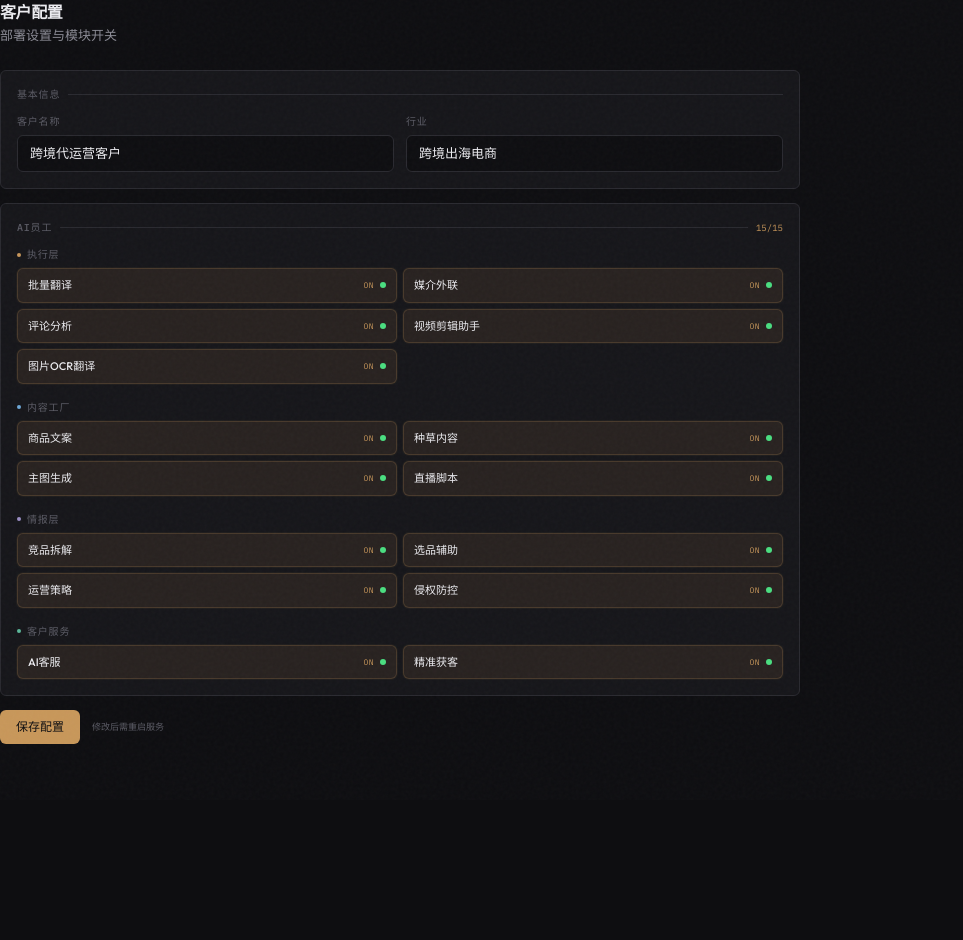
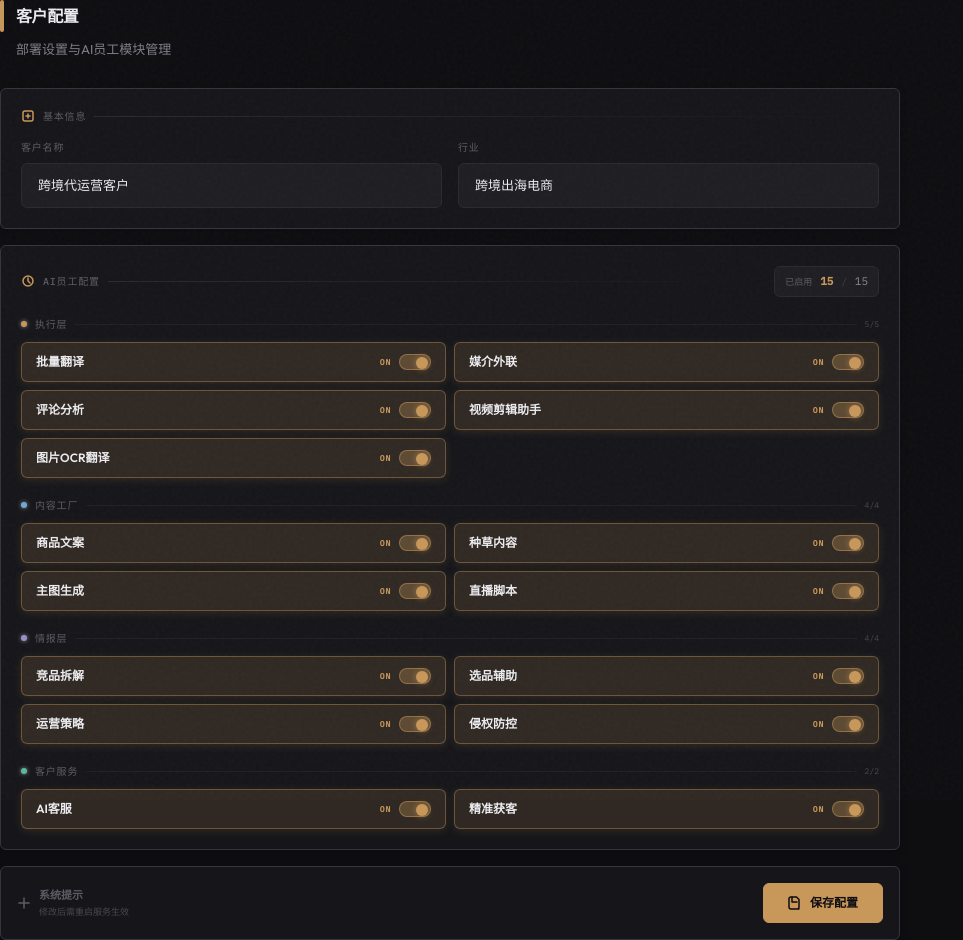
Before and after one commit to zacharyxpku-boop/wenai, a Next.js app: page /settings in a window 1280 px wide. Shown: the whole page, without its empty margins (0-963 px from the left). Before the commit the page ends 800 px from the top, so only its background shows below. Built offline with nearby package versions, Linux system fonts and the light colour scheme; no server answers.

Commit message:
feat(ui): enhance settings page - toggle switches, category counters, refined save button

```diff
--- a/src/app/settings/page.tsx
+++ b/src/app/settings/page.tsx
@@ -46,82 +46,109 @@ export default function SettingsPage() {
   const totalCount = modulesConfig.modules.length;
 
   return (
-    <div className="max-w-[800px] animate-fade-up">
+    <div className="max-w-[900px] animate-fade-up">
       {/* Header */}
-      <div className="mb-6">
-        <h1 className="text-base font-semibold text-text-primary tracking-tight font-[family-name:var(--font-outfit)]">
-          客户配置
-        </h1>
-        <p className="text-[13px] text-text-secondary mt-0.5">
-          部署设置与模块开关
+      <div className="mb-7">
+        <div className="flex items-center gap-3 mb-2">
+          <div className="w-1 h-8 bg-accent rounded-full" />
+          <h1 className="text-[16px] font-bold text-text-primary tracking-tight font-[family-name:var(--font-outfit)]">
+            客户配置
+          </h1>
+        </div>
+        <p className="text-[13px] text-text-secondary/90 ml-4">
+          部署设置与AI员工模块管理
         </p>
       </div>
 
       {/* Client info */}
-      <div className="bg-bg-surface border border-border-subtle rounded-md p-4 mb-3.5">
-        <div className="flex items-center gap-2 mb-3">
-          <span className="label-mono">基本信息</span>
-          <div className="flex-1 h-px bg-border-subtle" />
+      <div className="bg-bg-surface border border-border-default rounded-md p-5 mb-4 shadow-[0_2px_8px_rgba(0,0,0,0.2)]">
+        <div className="flex items-center gap-2 mb-4">
+          <svg width="14" height="14" viewBox="0 0 14 14" fill="none" className="text-accent">
+            <rect x="2" y="2" width="10" height="10" rx="2" stroke="currentColor" strokeWidth="1.5"/>
+            <path d="M7 5v4M5 7h4" stroke="currentColor" strokeWidth="1.5" strokeLinecap="round"/>
+          </svg>
+          <span className="label-mono text-[10px] font-bold">基本信息</span>
+          <div className="flex-1 h-px bg-gradient-to-r from-border-subtle to-transparent" />
         </div>
-        <div className="grid grid-cols-1 sm:grid-cols-2 gap-3">
+        <div className="grid grid-cols-1 sm:grid-cols-2 gap-4">
           <div>
-            <label className="label-mono block mb-1.5">客户名称</label>
+            <label className="label-mono block mb-2 text-[9px] font-semibold">客户名称</label>
             <input
               type="text"
               value={config.clientName}
               onChange={e => setConfig(prev => ({ ...prev, clientName: e.target.value }))}
-              className="w-full bg-bg-root border border-border-subtle rounded-md px-3 py-2 text-[13px] text-text-primary transition-all focus:border-accent focus:shadow-[0_0_0_1px_rgba(200,151,90,0.2)]"
+              className="w-full bg-bg-raised border border-border-subtle rounded-md px-4 py-3 text-[13px] text-text-primary transition-all focus:border-accent focus:bg-bg-surface focus:shadow-[0_0_0_2px_rgba(200,151,90,0.15)]"
             />
           </div>
           <div>
-            <label className="label-mono block mb-1.5">行业</label>
+            <label className="label-mono block mb-2 text-[9px] font-semibold">行业</label>
             <input
               type="text"
               value={config.industry}
               onChange={e => setConfig(prev => ({ ...prev, industry: e.target.value }))}
-              className="w-full bg-bg-root border border-border-subtle rounded-md px-3 py-2 text-[13px] text-text-primary transition-all focus:border-accent focus:shadow-[0_0_0_1px_rgba(200,151,90,0.2)]"
+              className="w-full bg-bg-raised border border-border-subtle rounded-md px-4 py-3 text-[13px] text-text-primary transition-all focus:border-accent focus:bg-bg-surface focus:shadow-[0_0_0_2px_rgba(200,151,90,0.15)]"
             />
           </div>
         </div>
       </div>
 
       {/* Module toggles */}
-      <div className="bg-bg-surface border border-border-subtle rounded-md p-4 mb-3.5">
-        <div className="flex items-center gap-2 mb-3">
-          <span className="label-mono">AI员工</span>
-          <div className="flex-1 h-px bg-border-subtle" />
-          <span className="text-[9px] font-mono text-accent tabular-nums">{enabledCount}/{totalCount}</span>
+      <div className="bg-bg-surface border border-border-default rounded-md p-5 mb-4 shadow-[0_2px_8px_rgba(0,0,0,0.2)]">
+        <div className="flex items-center gap-2 mb-5">
+          <svg width="14" height="14" viewBox="0 0 14 14" fill="none" className="text-accent">
+            <circle cx="7" cy="7" r="5" stroke="currentColor" strokeWidth="1.5"/>
+            <path d="M7 4v3l2 2" stroke="currentColor" strokeWidth="1.5" strokeLinecap="round"/>
+          </svg>
+          <span className="label-mono text-[10px] font-bold">AI员工配置</span>
+          <div className="flex-1 h-px bg-gradient-to-r from-border-subtle to-transparent" />
+          <div className="flex items-center gap-2 bg-bg-raised border border-border-subtle rounded-md px-2.5 py-1.5">
+            <span className="text-[9px] font-mono text-text-tertiary">已启用</span>
+            <span className="text-[11px] font-mono text-accent font-bold tabular-nums">{enabledCount}</span>
+            <span className="text-[9px] font-mono text-text-tertiary/60">/</span>
+            <span className="text-[11px] font-mono text-text-secondary tabular-nums">{totalCount}</span>
+          </div>
         </div>
 
         {modulesConfig.categories.map(cat => {
           const catModules = modulesConfig.modules.filter(m => m.category === cat.id);
+          const catEnabled = catModules.filter(m => config.enabledModules.includes(m.id)).length;
           return (
-            <div key={cat.id} className="mb-4 last:mb-0">
-              <div className="flex items-center gap-1.5 mb-1.5">
-                <div className={`w-1 h-1 rounded-full ${catDotColors[cat.id] || 'bg-text-tertiary'}`} />
-                <span className="label-mono text-[9px]">
+            <div key={cat.id} className="mb-5 last:mb-0">
+              <div className="flex items-center gap-2 mb-2.5">
+                <div className={`w-1.5 h-1.5 rounded-full ${catDotColors[cat.id] || 'bg-text-tertiary'} shadow-[0_0_4px_currentColor]`} style={{ color: `var(--color-cat-${cat.id})` }} />
+                <span className="label-mono text-[9px] font-semibold">
                   {cat.label}
                 </span>
+                <div className="flex-1 h-px bg-border-subtle/50" />
+                <span className="text-[8px] font-mono text-text-tertiary/70 tabular-nums">
+                  {catEnabled}/{catModules.length}
+                </span>
               </div>
-              <div className="grid grid-cols-1 sm:grid-cols-2 gap-1.5">
+              <div className="grid grid-cols-1 sm:grid-cols-2 gap-2">
                 {catModules.map(mod => {
                   const isEnabled = config.enabledModules.includes(mod.id);
                   return (
                     <button
                       key={mod.id}
                       onClick={() => toggleModule(mod.id)}
-                      className={`flex items-center justify-between px-2.5 py-2 rounded-md border text-[11px] transition-all ${
+                      className={`group flex items-center justify-between px-3.5 py-2.5 rounded-md border text-[12px] transition-all duration-200 ${
                         isEnabled
-                          ? 'border-accent/20 bg-accent-dim text-text-primary shadow-[0_0_0_1px_rgba(200,151,90,0.05)]'
-                          : 'border-border-subtle bg-transparent text-text-tertiary hover:text-text-secondary hover:bg-bg-hover'
+                          ? 'border-accent/40 bg-accent/15 text-text-primary shadow-[0_2px_8px_rgba(200,151,90,0.15)]'
+                          : 'border-border-subtle bg-bg-raised text-text-tertiary hover:text-text-primary hover:bg-bg-hover hover:border-border-default'
                       }`}
                     >
-                      <span className="font-[family-name:var(--font-outfit)] font-medium">{mod.name}</span>
-                      <div className="flex items-center gap-1.5">
-                        <span className={`text-[8px] font-mono uppercase tracking-wider ${isEnabled ? 'text-accent' : 'text-text-tertiary'}`}>
+                      <span className="font-[family-name:var(--font-outfit)] font-semibold">{mod.name}</span>
+                      <div className="flex items-center gap-2">
+                        <span className={`text-[8px] font-mono uppercase tracking-[0.1em] font-semibold ${isEnabled ? 'text-accent' : 'text-text-tertiary/70'}`}>
                           {isEnabled ? 'ON' : 'OFF'}
                         </span>
-                        <div className={`w-1.5 h-1.5 rounded-full transition-colors ${isEnabled ? 'bg-success' : 'bg-border-default'}`} />
+                        <div className={`w-8 h-4 rounded-full transition-all duration-200 relative ${
+                          isEnabled ? 'bg-accent/30 border border-accent/50' : 'bg-bg-surface border border-border-subtle'
+                        }`}>
+                          <div className={`absolute top-0.5 w-3 h-3 rounded-full transition-all duration-200 ${
+                            isEnabled ? 'left-4 bg-accent shadow-[0_0_6px_rgba(200,151,90,0.6)]' : 'left-0.5 bg-text-tertiary/50'
+                          }`} />
+                        </div>
                       </div>
                     </button>
                   );
@@ -133,20 +160,43 @@ export default function SettingsPage() {
       </div>
 
       {/* Save */}
-      <div className="flex items-center gap-3">
+      <div className="flex items-center justify-between bg-bg-surface border border-border-default rounded-md p-4 shadow-[0_2px_8px_rgba(0,0,0,0.2)]">
+        <div className="flex items-center gap-2">
+          <svg width="14" height="14" viewBox="0 0 14 14" fill="none" className="text-text-tertiary">
+            <path d="M7 2v10M12 7H2" stroke="currentColor" strokeWidth="1.5" strokeLinecap="round"/>
+          </svg>
+          <div>
+            <p className="text-[11px] font-mono text-text-tertiary font-semibold">系统提示</p>
+            <p className="text-[9px] font-mono text-text-tertiary/70 mt-0.5">修改后需重启服务生效</p>
+          </div>
+        </div>
         <button
           onClick={handleSave}
-          className={`px-4 py-2 rounded-md font-medium text-[12px] transition-all font-[family-name:var(--font-outfit)] ${
+          className={`px-6 py-2.5 rounded-md font-semibold text-[12px] transition-all duration-200 font-[family-name:var(--font-outfit)] ${
             saved
-              ? 'bg-success/10 text-success border border-success/30'
-              : 'bg-accent text-bg-root hover:bg-accent-hover'
+              ? 'bg-success/15 text-success border border-success/40 shadow-[0_2px_8px_rgba(74,222,128,0.2)]'
+              : 'bg-accent text-bg-root border border-accent hover:bg-accent-hover hover:shadow-[0_4px_12px_rgba(200,151,90,0.3)] active:scale-95'
           }`}
         >
-          {saved ? '✓ 已保存' : '保存配置'}
+          <span className="flex items-center gap-2">
+            {saved ? (
+              <>
+                <svg width="14" height="14" viewBox="0 0 14 14" fill="none">
+                  <path d="M3 7l3 3 5-6" stroke="currentColor" strokeWidth="2" strokeLinecap="round" strokeLinejoin="round"/>
+                </svg>
+                已保存
+              </>
+            ) : (
+              <>
+                <svg width="14" height="14" viewBox="0 0 14 14" fill="none">
+                  <path d="M11 13H3c-1.1 0-2-.9-2-2V3c0-1.1.9-2 2-2h5.5L11 3.5V11c0 1.1-.9 2-2 2z" stroke="currentColor" strokeWidth="1.5" strokeLinejoin="round"/>
+                  <path d="M4 1v5h5" stroke="currentColor" strokeWidth="1.5" strokeLinecap="round" strokeLinejoin="round"/>
+                </svg>
+                保存配置
+              </>
+            )}
+          </span>
         </button>
-        <p className="text-[9px] font-mono text-text-tertiary">
-          修改后需重启服务
-        </p>
       </div>
     </div>
   );
```
